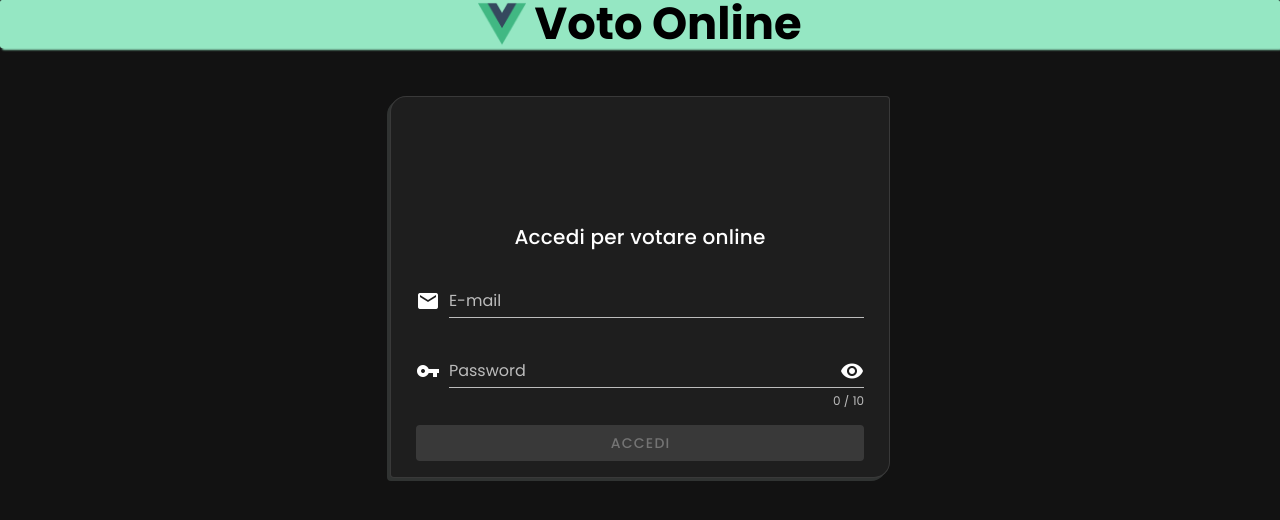
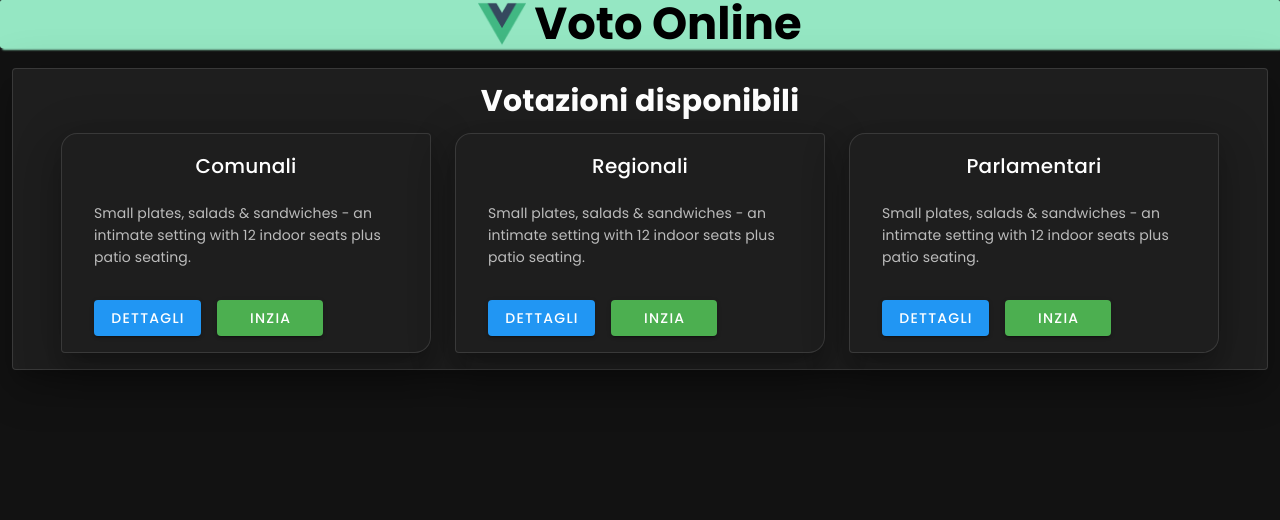
Before and after one commit to ragoale99/VotoOnline-Vue.js, a Vue app: page / in a window 1280 px wide. Shown: the top 520 px of the page. Built offline with nearby package versions, Linux system fonts and the light colour scheme.

Commit message:
flex cards

```diff
--- a/package.json
+++ b/package.json
@@ -12,7 +12,8 @@
     "core-js": "^3.6.5",
     "material-design-icons-iconfont": "^6.1.0",
     "vue": "^2.6.11",
-    "vuetify": "^2.4.0"
+    "vuetify": "^2.4.0",
+    "vuex": "^3.6.2"
   },
   "devDependencies": {
     "@vue/cli-plugin-babel": "~4.5.0",
--- a/src/App.vue
+++ b/src/App.vue
@@ -26,7 +26,7 @@ export default {
 	},
 	data() {
 		return {
-			role: "",
+			role: "genericUser",
 		};
 	},
 	methods: {
--- a/src/components/GenericUserContent.vue
+++ b/src/components/GenericUserContent.vue
@@ -1,3 +1,53 @@
 <template>
-	<h1>utente generico</h1>
+	<div>
+		<v-container fluid class="mt-2">
+			<v-card elevation="24" outlined class="pa-4">
+				<v-card-title class="justify-center pt-0"
+					><h2>Votazioni disponibili</h2>
+				</v-card-title>
+				<v-row class="mx-md-5" align="center">
+					<v-col
+						v-for="votation in this.$store.getters.votationsStored"
+						:key="votation.id"
+						cols="12"
+						md="6"
+						lg="4"
+					>
+						<v-card elevation="24" outlined shaped class="px-4 pb-4">
+							<v-card-title class="justify-center"
+								>{{ votation.title }}
+							</v-card-title>
+							<v-card-text class="my-4">
+								<v-row align="center" class="mx-0 mt-2"></v-row>
+								<div>
+									Small plates, salads & sandwiches - an intimate setting with
+									12 indoor seats plus patio seating.
+								</div>
+							</v-card-text>
+							<div>
+								<v-btn @click="deleteItem(item.id)" class="mx-4" color="primary"
+									>Dettagli</v-btn
+								>
+								<v-btn @click="deleteItem(item.id)" color="success" class="px-8"
+									>Inzia</v-btn
+								>
+							</div>
+						</v-card>
+					</v-col>
+				</v-row></v-card
+			>
+		</v-container>
+	</div>
 </template>
+
+<script>
+export default {
+	data() {
+		return {
+			votations: this.$store.getters.votationsStored,
+		};
+	},
+};
+</script>
+
+<style scoped></style>
--- a/src/components/LoginPage.vue
+++ b/src/components/LoginPage.vue
@@ -56,7 +56,7 @@
 							type="submit"
 							color="success"
 							@click="validate"
-							width="100%"
+							block
 						>
 							Accedi
 						</v-btn>
--- a/src/main.js
+++ b/src/main.js
@@ -1,11 +1,13 @@
 import Vue from "vue";
 import App from "./App.vue";
 import vuetify from "./plugins/vuetify";
+import { store } from "./store/index.js";
 import "material-design-icons-iconfont/dist/material-design-icons.css";
 
 Vue.config.productionTip = false;
 
 new Vue({
 	vuetify,
+	store: store,
 	render: (h) => h(App),
 }).$mount("#app");
--- a/src/store/getters.js
+++ b/src/store/getters.js
@@ -0,0 +1,5 @@
+export default {
+	votationsStored(state) {
+		return state.votations;
+	},
+};
--- a/src/store/index.js
+++ b/src/store/index.js
@@ -1,11 +1,14 @@
-import { createStore } from "vuex";
+import Vuex from "vuex";
+import Vue from "vue";
 
 import rootMutations from "./mutations.js";
 import rootActions from "./actions.js";
 import rootGetters from "./getters.js";
 /* import counterModule from './modules/counter/index.js'; */
 
-const store = createStore({
+Vue.use(Vuex);
+
+export const store = new Vuex.Store({
 	/*   modules: {
     numbers: counterModule
   }, */
@@ -13,6 +16,7 @@ const store = createStore({
 		return {
 			votations: [
 				{
+					id: 0,
 					title: "Comunali",
 					description: "Votazione per la scelta del sindaco di Rubano",
 					dateStart: new Date(),
@@ -41,6 +45,7 @@ const store = createStore({
 					],
 				},
 				{
+					id: 1,
 					title: "Regionali",
 					description: "Votazione per la scelta del capo della regione",
 					dateStart: new Date(),
@@ -73,6 +78,7 @@ const store = createStore({
 					],
 				},
 				{
+					id: 2,
 					title: "Parlamentari",
 					description: "Votazione bellissima",
 					dateStart: new Date(),
@@ -90,32 +96,6 @@ const store = createStore({
 						},
 					],
 				},
-				{
-					title: "Parlamentari",
-					description: "Votazione bellissima",
-					dateStart: new Date(),
-					dateEnd: new Date(),
-					voted: false,
-					result: "",
-					options: [
-						{
-							imagePath: "./../assets/images/fratelli_italia.png",
-							nome: "Fratelli d'Italia",
-						},
-						{
-							imagePath: "./../assets/images/movimento5stelle.jpg",
-							nome: "Movimento 5 Stelle",
-						},
-						{
-							imagePath: "./../assets/images/noi_per_il_futuro.jpg",
-							nome: "Noi per il futuro",
-						},
-						{
-							imagePath: "./../assets/images/berla.jpg",
-							nome: "Berlusconi",
-						},
-					],
-				},
 			],
 		};
 	},
```
Also changed, not shown: 1 other file (tests, documents, lock files or other folders).
